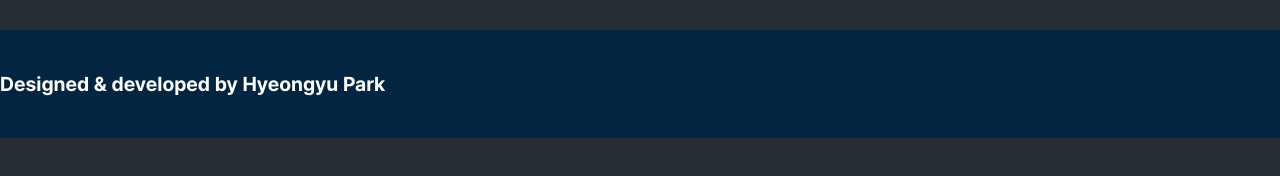
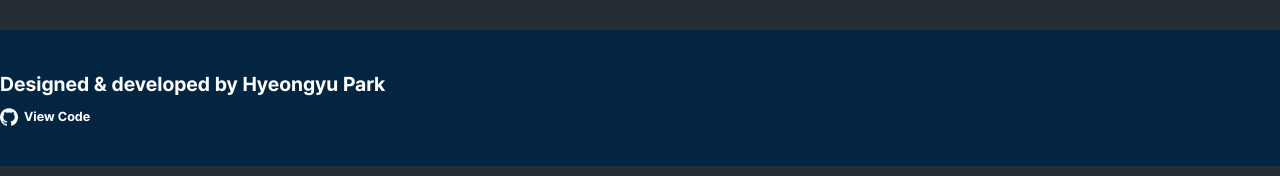
Before and after one commit to Rafdidas/movie_site, a React (Create React App) app: page /movies in a window 1280 px wide. Shown: the part 420-596 px from the top of the page. Built offline with nearby package versions, Linux system fonts and the light colour scheme; no server answers.

Commit message:
css update

```diff
--- a/src/App.css
+++ b/src/App.css
@@ -100,10 +100,13 @@ header .gnb .container_cate .section > p > a {color:var(--fontWhite); font-size:
 /* footer */
 footer { padding:30px 4.16%; background:var(--main-bg);}
 footer .copyright {color:var(--fontWhite); font-size:14px; font-weight:700;}
+footer .github > a {display:block; margin-top:10px; padding-left:24px; background:url('../public/img/github_icon_w.png') no-repeat center left/auto 18px; color:var(--fontWhite); font-size:13px; font-weight:700;}
 
 
 /* cont box */
-.cont_box .img_box {position: relative;}
+.cont_box .img_box {position:relative;}
+.cont_box .img_box:after {display:none; justify-content:center; align-items:center; position:absolute; top:0; left:0; z-index:5; width:100%; height:100%; border-radius:var(--imageBorderRadius); background:rgba(0,0,0,0.6); font-size:26px; cursor:pointer; content:'🔎';}
+.cont_box .img_box:hover:after {display:flex;}
 .cont_box .img_box img {width:100%; height:auto; border-radius:var(--imageBorderRadius);}
 .cont_box .img_box .vote {display:flex; align-items:center; justify-content:center; position:absolute; bottom:10px; right:10px; width:37px; height:37px; border:2px solid var(--tmdbLighterGreen); border-radius:50%; background:var(--fontBlack); color:var(--fontWhite);}
 .cont_box .info {padding-top:10px;}
@@ -199,6 +202,7 @@ footer .copyright {color:var(--fontWhite); font-size:14px; font-weight:700;}
 
     .list_page .list {grid-template-columns:repeat(6, 1fr); column-gap:20px; row-gap:20px;}
 
+    .detail_page {min-height:750px;}
     .detail_page h1.title {padding:50px 0 30px; font-size:35px; line-height:35px;}
     .detail_page .info_box {display:flex; flex-direction:row; align-items:start; column-gap:30px;}
     .detail_page .info_box .img_section {width:60%;}
--- a/src/js/footer.js
+++ b/src/js/footer.js
@@ -4,7 +4,10 @@ const Footer = () => {
 
     return (
         <footer>
-            <p className="copyright">Designed & developed by Hyeongyu Park</p>
+            <div className="wrap_inner">
+                <p className="copyright">Designed & developed by Hyeongyu Park</p>
+                <p className="github"><a href="https://github.com/Rafdidas/movie_site" target="_blank" rel="noopener noreferrer">View Code</a></p>
+            </div>
         </footer>
     );
 };
```
Also changed, not shown: public/img/github_icon.png (added), public/img/github_icon_w.png (added).
